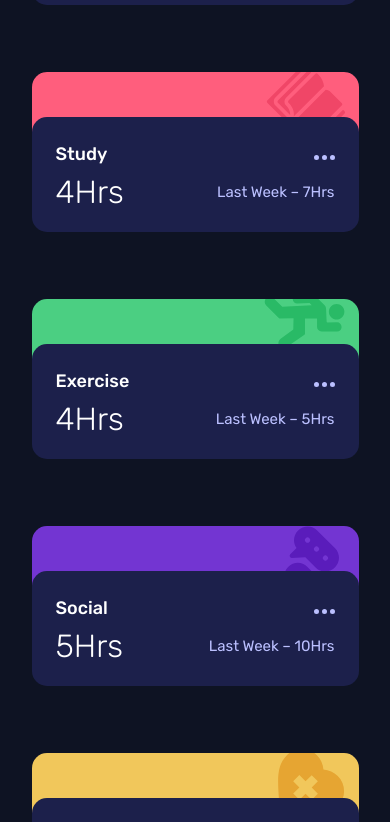
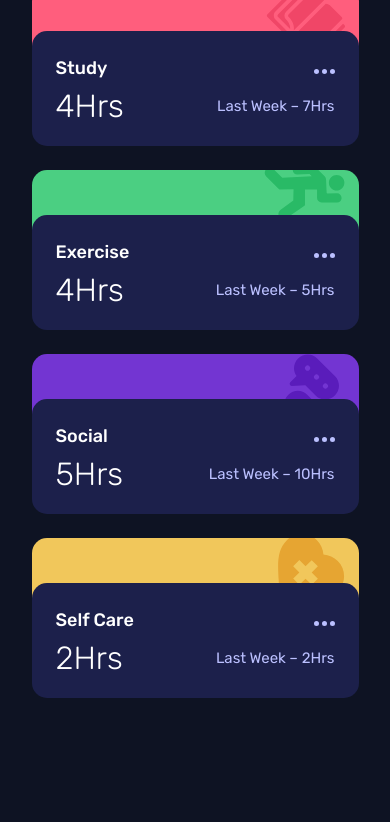
Before and after one commit to phil-cody/time-tracking-dashboard, a website: page index.html in a window 390 px wide. Shown: the part 690-1512 px from the top of the page. After the commit the page ends 1469 px from the top, so only its background shows below. Drawn offline with Linux system fonts and the light colour scheme.

Commit message:
corrected minor flaits

```diff
--- a/src/scss/_layouts/_page.scss
+++ b/src/scss/_layouts/_page.scss
@@ -20,7 +20,7 @@ body {
 @media (max-width: 1440px) {
 	.page-container {
 		grid-template-columns: repeat(3, 1fr);
-		grid-template-rows: repeat(3, 1fr);
+		grid-template-rows: 203px repeat(2, 213px);
 		max-width: 612px;
 		margin: 173px auto;
 		gap: i.$spacing-300;
@@ -84,7 +84,7 @@ body {
 @media (max-width: 768px) {
 	.page-container {
 		grid-template-columns: repeat(1, 1fr);
-		grid-template-rows: repeat(7, 1fr);
+		grid-template-rows: 203px repeat(6, 160px);
 		max-width: 327px;
 		margin: 81px auto;
 		gap: i.$spacing-300;
```
Also changed, not shown: src/css/style.css.
